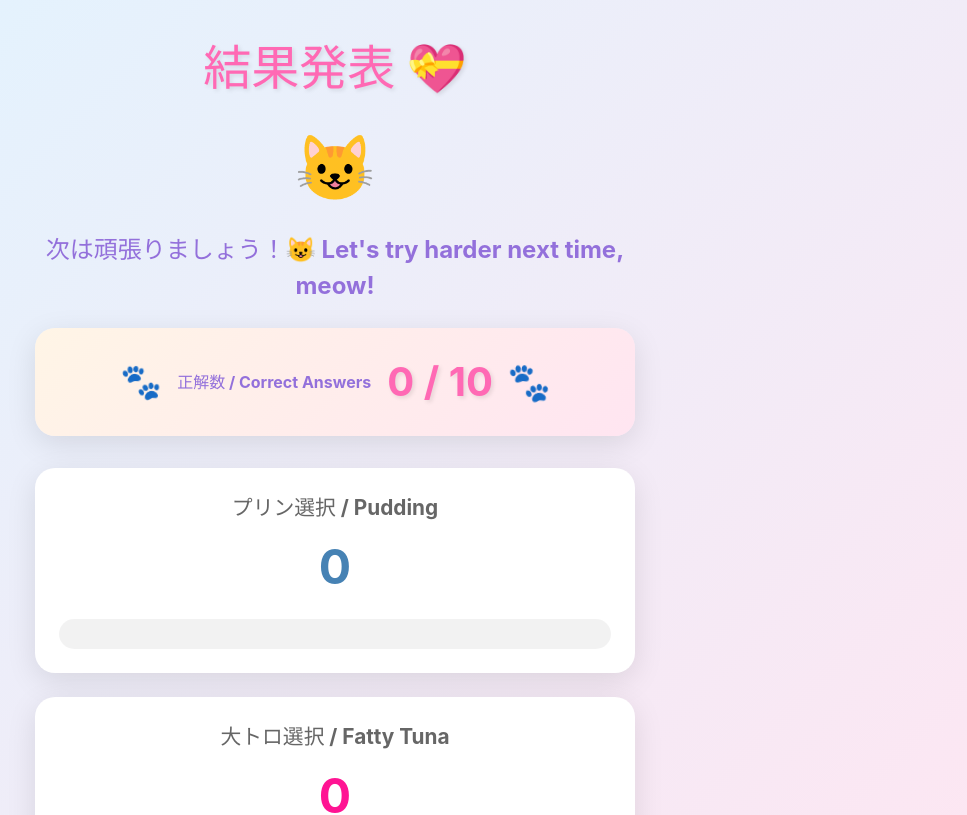
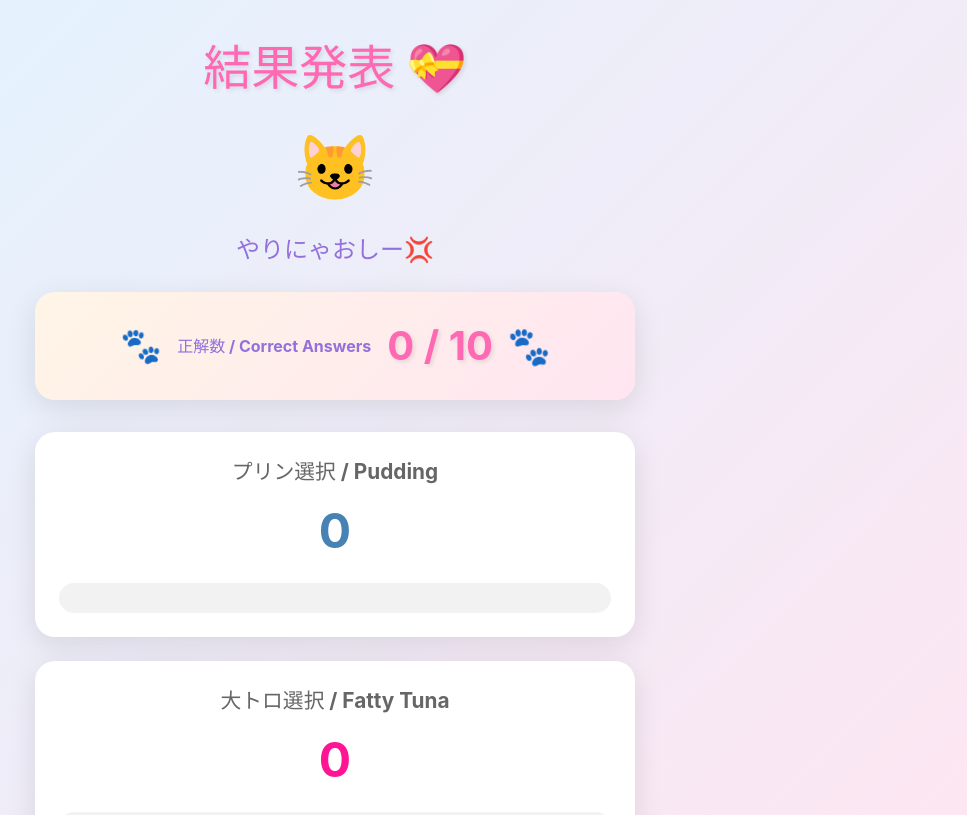
Before and after one commit to hirobekeita/Quiz_PuriToro, a React (Vite) app: page /result in a window 1280 px wide. Shown: the top 815 px of the page, without its empty margins (305-1272 px from the left). Built offline with nearby package versions, Linux system fonts and the light colour scheme.

Commit message:
Update result messages in ResultScreen

```diff
--- a/src/screens/ResultScreen.tsx
+++ b/src/screens/ResultScreen.tsx
@@ -24,9 +24,9 @@ const ResultScreen = () => {
    */
   const getResultMessage = () => {
     if (correctCount >= 9) {
-      return "よくできました！素晴らしいにゃ！😸 Excellent work, meow!";
+      return "にゃいすー👍";
     } else {
-      return "次は頑張りましょう！😺 Let's try harder next time, meow!";
+      return "やりにゃおしー💢";
     }
   };
 
```
